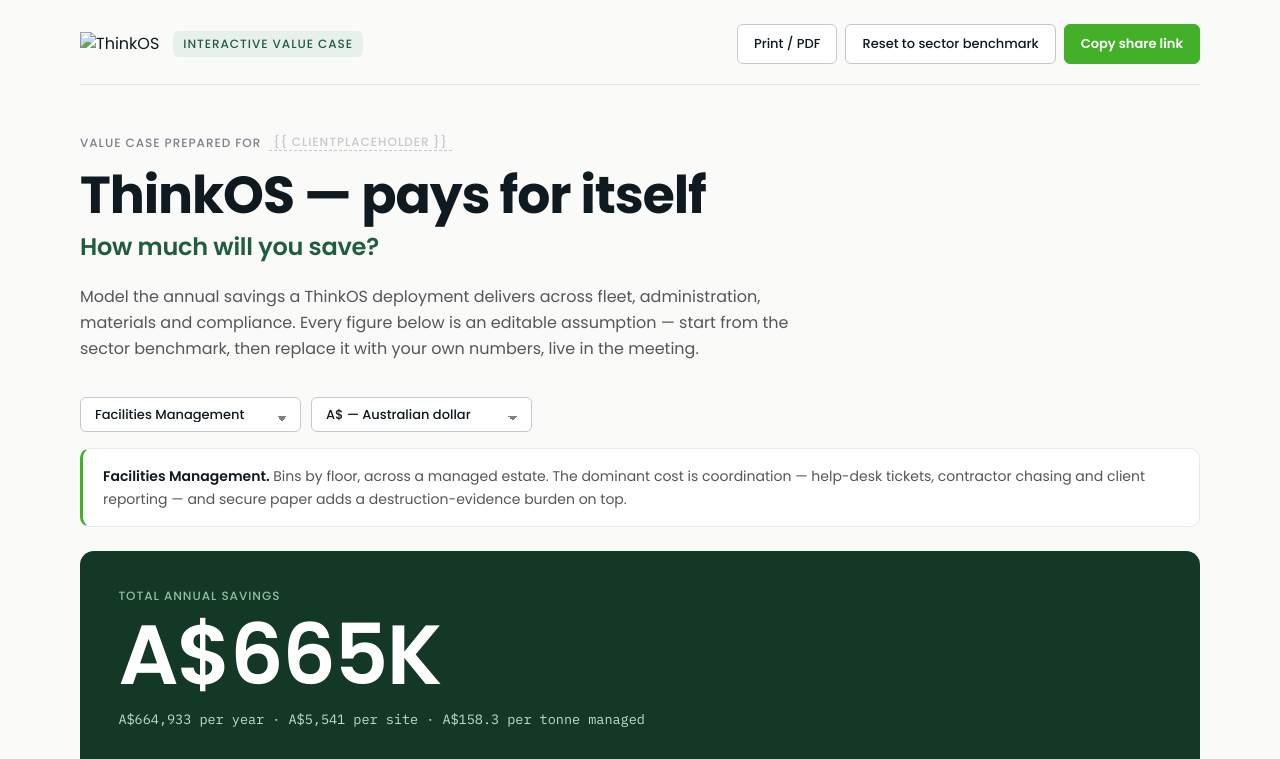
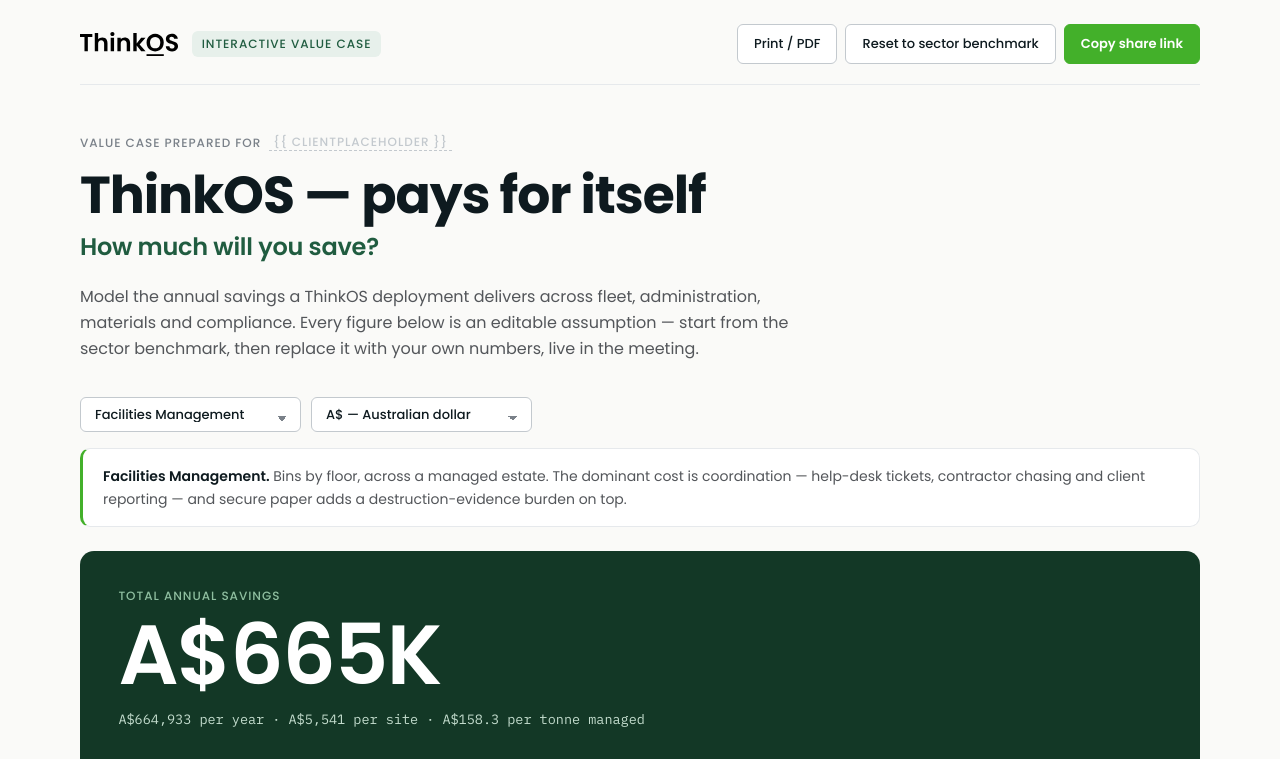
Before and after one commit to jisook-matter/thinkos_roi_calculator, a plain HTML site: page index.html in a window 1280 px wide. Shown: the top 759 px of the page. Drawn offline with nearby package versions, Linux system fonts and the light colour scheme; files that its build step writes are made by us from their sources; files whose address does not match are found by name.

Commit message:
Update index.html

```diff
--- a/index.html
+++ b/index.html
@@ -26,7 +26,7 @@
 
   <div style="display:flex;align-items:center;justify-content:space-between;gap:16px;flex-wrap:wrap;padding:24px 0 20px;border-bottom:1px solid #E6E9EC">
     <div style="display:flex;align-items:center;gap:14px">
-      <img src="assets/ThinkOS_black.svg" alt="ThinkOS" style="height:24px;display:block">
+      <img src="ThinkOS_black.svg" alt="ThinkOS" style="height:24px;display:block">
       <span style="font-size:12px;font-weight:500;letter-spacing:0.08em;text-transform:uppercase;color:#205C40;background:#E7F0EB;padding:4px 10px;border-radius:6px">Interactive value case</span>
     </div>
     <div class="no-print" style="display:flex;gap:8px;flex-wrap:wrap">
```
